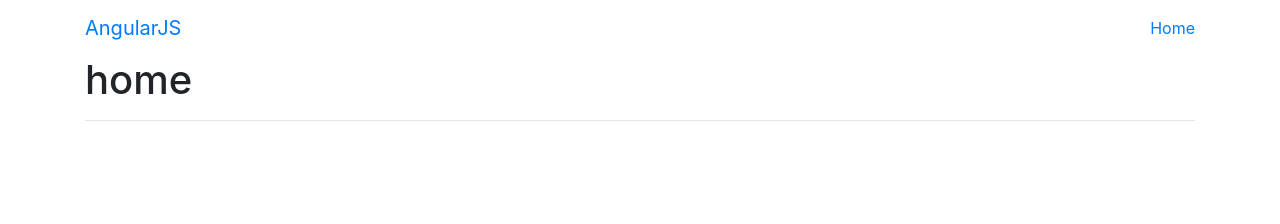
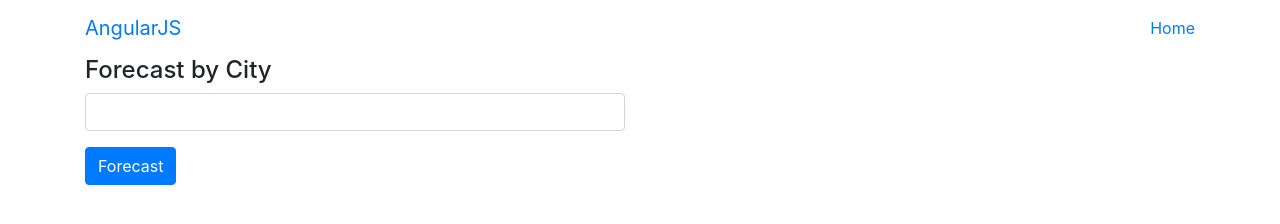
Before and after one commit to MoyArt/ajsweather, a website: page index.html in a window 1280 px wide. Drawn offline with nearby package versions, Linux system fonts and the light colour scheme; some packages are replaced by stand-ins of ours; some icons are missing.

Commit message:
Forecast form added to index.htm

```diff
--- a/pages/home.htm
+++ b/pages/home.htm
@@ -1,2 +1,9 @@
-<h1>home</h1>
-<hr>
+<div class="row">
+    <div class="col-md-6 col-md-offset-3">
+        <h4>Forecast by City</h4>
+        <div class="form-group">
+            <input type="text" class="form-control" />
+        </div>
+        <a href="#!/forecast" class="btn btn-primary">Forecast</a>
+    </div>
+</div>
```
